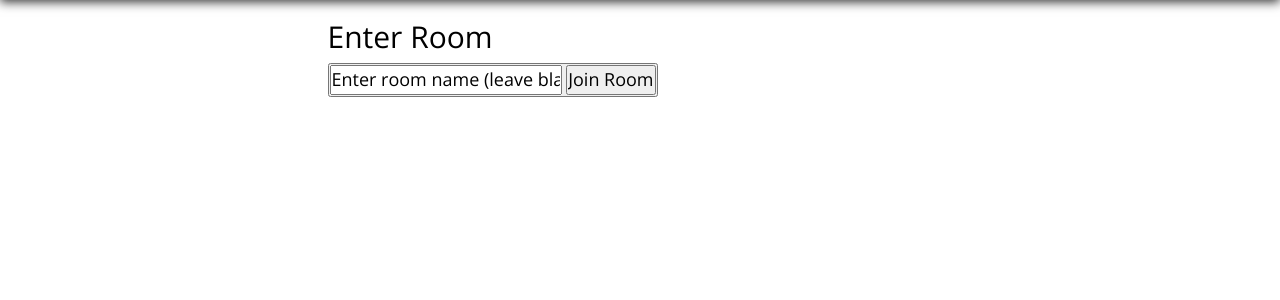
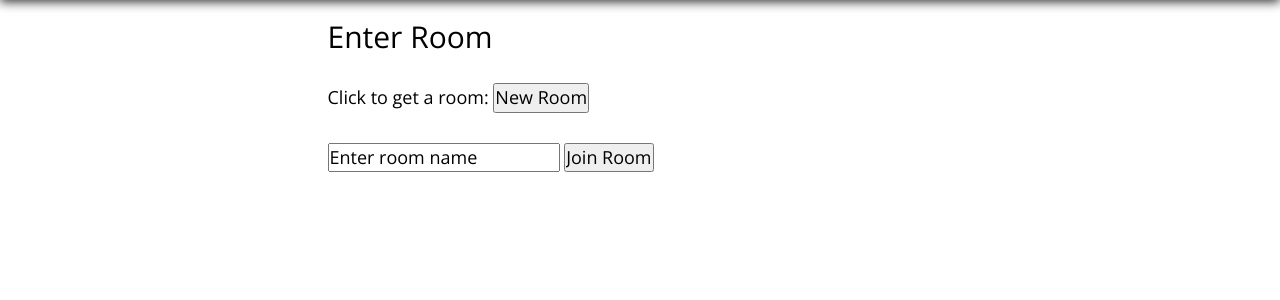
Before and after one commit to chromadrive/File-Share, a Flask app: page / in a window 1280 px wide. Shown: the part 60-360 px from the top of the page. Run offline with Flask 2, Linux system fonts and the light colour scheme; some libraries are stand-ins or nearby versions.

Commit message:
added users

```diff
--- a/main.py
+++ b/main.py
@@ -24,10 +24,10 @@ rooms = {}
 @app.route('/', methods=['GET', 'POST'])
 def index():
         if request.method == 'POST':
-            result = request.form
-            groupname = result['file']
-            print(groupname)
-            if (groupname == ""):
+            which = request.form['submit']
+            print(which)
+            if which == 'New Room':
+                #if (groupname == ""):
                 room_code = str(util.generate_room_code()) # for testing, should obviously be changed to random later
             #while room_code.upper() in rooms:
             #    room_code = str(util.generate_room_code())
@@ -35,33 +35,41 @@ def index():
                 new_room = Room(room_code)
                 rooms[room_code] = new_room
                 print("Created room " + room_code)
-                print("User info======" + util.get_user_info())
+                print("User info======" + util.get_user_id())
                 return redirect(host + "" + room_code + "")
-            else:
+            elif which == 'Join Room':
+                result = request.form
+                print(result)
+                groupname = result['file']
+                print(groupname)
+                groupname = groupname.upper()
                 if groupname in rooms:
                     return redirect(host + "" + groupname + "")
                 else:
-                    return "no group with that name found :("
+                    return render_template('index.html', no_group = "True")
 
-        return render_template('index.html')
+        return render_template('index.html', no_group = "")
 
 @app.route('/<room_code>', methods=['GET', 'POST']) # Reached with <host>/<room_code>
 def join_room(room_code):
-
-    room_code = room_code.upper().decode("utf-8")
-    room = rooms[room_code]
-    print(room_code)
-    print(rooms)
-    if request.method == 'POST':
-        uploadedFile = request.files['file']
-        filename = uploadedFile.filename
-        name = room_code + "" + filename
-        print(name)
-        uploadedFile.save(secure_filename(name))
-        user_id = util.get_user_info()
-        room.addFile(filename, user_id)
-        #print(tempfile.gettempdir())
-        return render_template('room.html', room = room, user_id = user_id)
+    room_code = str(room_code.upper()) #.decode("utf-8")
+    if room_code in rooms:
+        room = rooms[room_code]
+        user_id = str(util.get_user_id())
+        if user_id not in room.users:
+            room.addUser(user_id)
+            print(room.users)
+        print(room_code)
+        print(rooms)
+        if request.method == 'POST':
+            uploadedFile = request.files['file']
+            filename = uploadedFile.filename
+            name = room_code + "" + filename
+            print(name)
+            uploadedFile.save(secure_filename(name))
+            room.addFile(filename, user_id)
+            #print(tempfile.gettempdir())
+            return render_template('room.html', room = room, user_id = user_id)
 
     #if request.method == 'GET':
     	#print('getting')
@@ -70,7 +78,7 @@ def join_room(room_code):
         	#return redirect(host + "" + room_code + "/" + fileget)
     if room_code in rooms:
         room = rooms[room_code]
-        user_id = util.get_user_info()
+        user_id = util.get_user_id()
         return render_template('room.html', room = room, user_id = user_id)
     else:
         return render_template('404.html')
--- a/room.py
+++ b/room.py
@@ -5,6 +5,7 @@ class Room:
     def __init__(self, code):
         self.room_code = code
         self.fileDict = {}
+        self.users = []
         #self.files = []
         """
     def listFiles(self):
@@ -22,3 +23,6 @@ class Room:
     def addFile(self, filename, sender):
     	self.fileDict[filename] = sender
     	#self.files = listFiles()
+
+    def addUser(self, user):
+    	self.users.append(user)
--- a/templates/index.html
+++ b/templates/index.html
@@ -158,6 +158,16 @@ a:visited, a:link {
   margin-right:  50px;
   background: #F3BB43;
 }
+
+#join, #new {
+  height: 30%;
+  margin-top: 30px;
+  width: 100%;
+}
+
+
+
+
 
 #wrapper {
   width: 100%;
@@ -454,11 +464,19 @@ a:visited, a:link {
   <div class="container">
     <div id="groupContainer">
       <h2> Enter Room</h2>
-      <button method="POST">
       <form id="group" action="#" method="POST" enctype="multipart/form-data">
-      <input id="file" type="text" value="Enter room name (leave blank for new room)" name="file"/>
-      <input type="submit" value="Join Room"/>
+      <div id="new">
+        Click to get a room:
+        <input type="submit" value="New Room" name="submit" />
+      </div>
+      <div id="join">
+        <input type="text" value="Enter room name" name="file" onfocus="if (this.value=='Enter room name') this.value='';"/>
+        <input type="submit" value="Join Room" name="submit"/>
+      </div>
     </form>
+    {% if (no_group) %}
+        <p class="item-category">No group with the name {{ filename }}</p>
+    {% endif %}
     </div>
   </div>
 
--- a/util.py
+++ b/util.py
@@ -16,3 +16,9 @@ def generate_room_code():
 def get_user_info():
 	user_agent = request.headers.get('User-Agent')
 	return user_agent
+
+def get_user_id():
+	user_agent = request.headers.get('User-Agent')
+	user_info = user_agent.split("/")
+	user_id = user_info[-1]
+	return user_id
```
Also changed, not shown: templates/room.html (+65 -7 lines).
